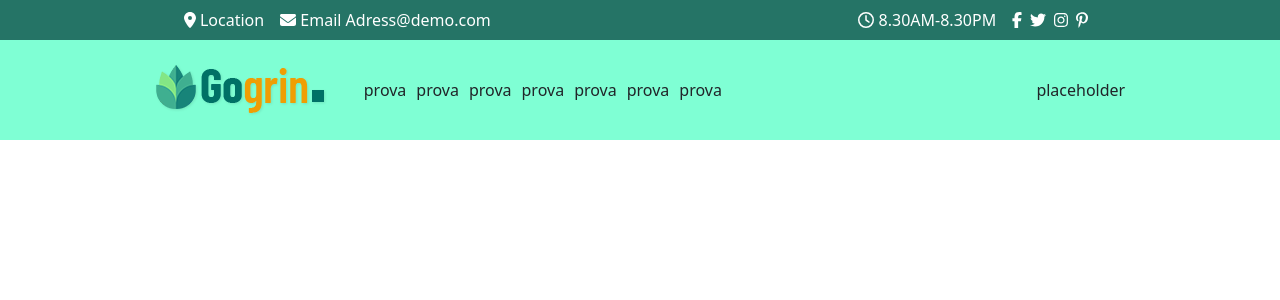
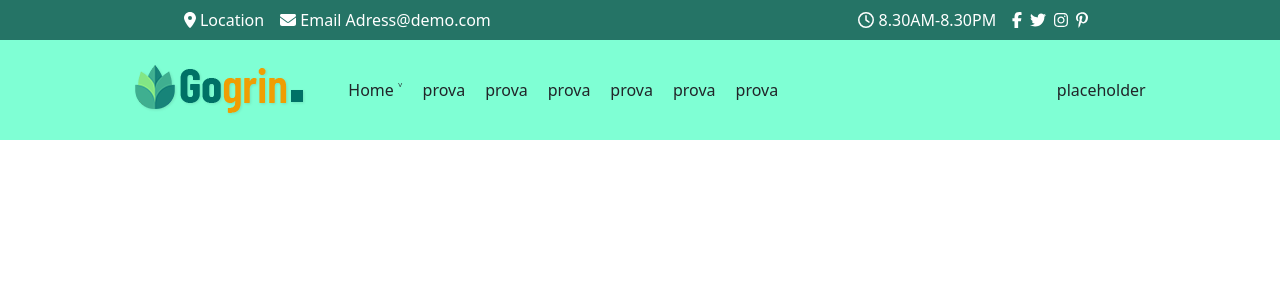
Before and after one commit to Ericdid/proj-html-vuejs, a Vue app: page / in a window 1280 px wide. Shown: the top 300 px of the page. Built offline with nearby package versions, Linux system fonts and the light colour scheme.

Commit message:
add.dropdown

```diff
--- a/src/components/appHeader.vue
+++ b/src/components/appHeader.vue
@@ -32,11 +32,21 @@ export default {};
   </div>
   <!-- this is the header with navigation bar and shopping data -->
   <div class="header-bottom d-flex justify-content-around align-items-center">
+    <!-- left header with logo and navbar -->
     <div class="left-bt-menu d-flex">
       <img src="../assets/img/logo.png" alt="" />
       <div class="d-flex">
         <ul class="d-flex align-items-center h-100">
-          <li>prova</li>
+          <li class="dropdown">
+            Home &#709;
+            <div class="dropdown-content">
+              <p class="content">Home-1</p>
+              <p class="content">Home-2</p>
+              <p class="content">Home-3</p>
+              <p class="content">Home-4</p>
+              <p class="content">Home-5</p>
+            </div>
+          </li>
           <li>prova</li>
           <li>prova</li>
           <li>prova</li>
@@ -60,11 +70,35 @@ export default {};
 .header-bottom {
   height: 100px;
   background-color: aquamarine;
+  // style of navbar and dropdown
   ul {
     list-style-type: none;
     li {
-      padding: 0 5px;
+      padding: 0 10px;
       cursor: pointer;
+      font-weight: 500;
+    }
+    li:hover {
+      color: goldenrod;
+    }
+    .dropdown {
+      position: relative;
+      .dropdown-content {
+        color: black;
+        display: none;
+        position: absolute;
+        background-color: #f9f9f9;
+        min-width: 160px;
+        box-shadow: 0px 8px 16px 0px rgba(0, 0, 0, 0.2);
+        padding: 12px 16px;
+        z-index: 1;
+      }
+    }
+    .dropdown:hover > .dropdown-content {
+      display: block;
+    }
+    .content:hover {
+      color: goldenrod;
     }
   }
 }
```
